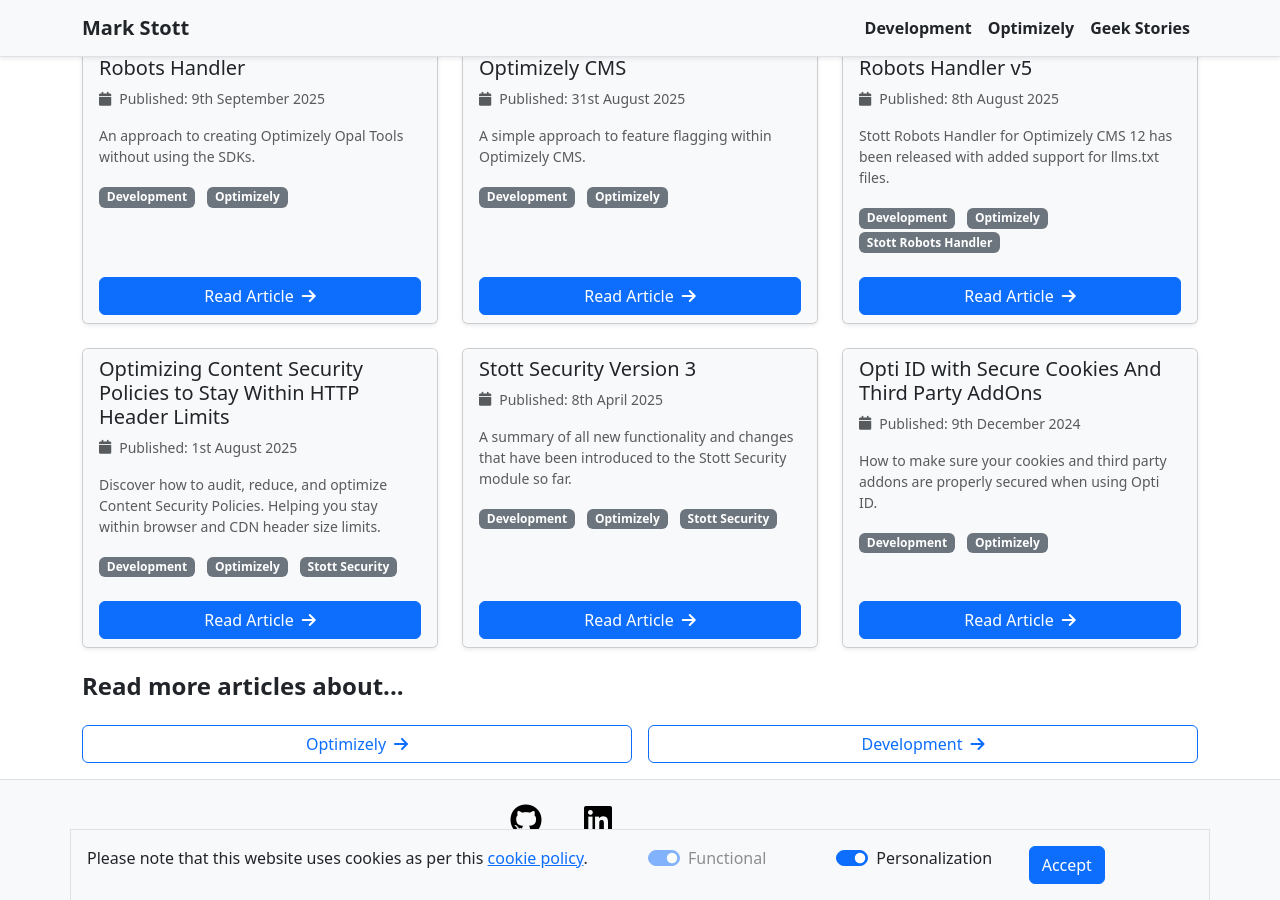
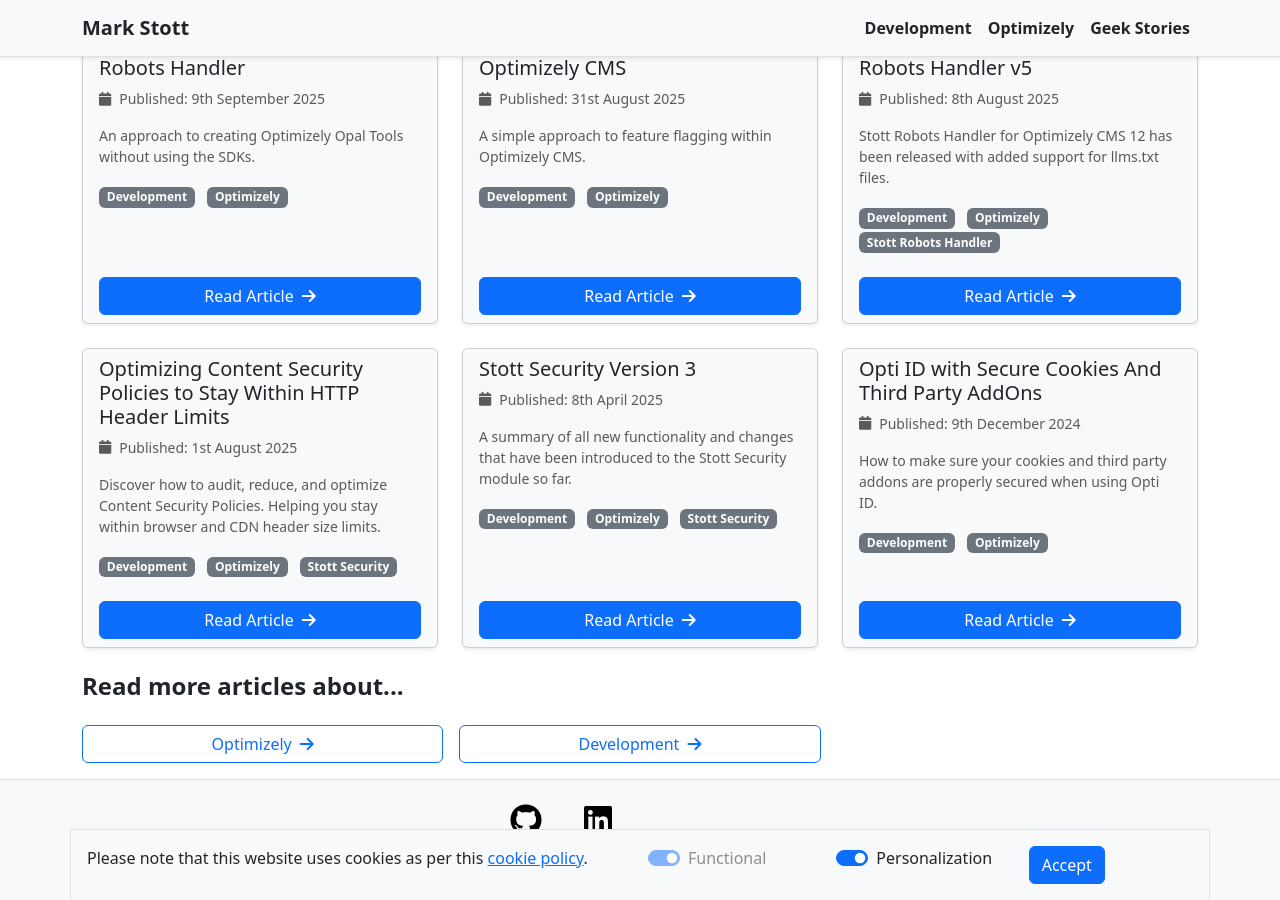
Before and after one commit to GeekInTheNorth/GeekInTheNorth.github.io, a Jekyll site: the page built from README.md, in a window 1280 px wide and 900 px high, scrolled down 678 px. Built offline with Jekyll 4.4.1, drawn with Linux system fonts in a browser that asks for light colours.

Commit message:
tweaks to more article button sizes

```diff
--- a/_layouts/homepage.html
+++ b/_layouts/homepage.html
@@ -78,10 +78,10 @@
 
     <h3 class="h4 fw-bold text-dark my-4 d-flex align-items-center">Read more articles about...</h3>
     <div class="row g-3">
-        <div class="col-md-6">
+        <div class="col-12 col-md-6 col-xl-4">
             <a href="/article/list/optimizely/" class="btn btn-outline-primary me-2 w-100">Optimizely<i class="fa-solid fa-arrow-right ms-2"></i></a>
         </div>
-        <div class="col-md-6">
+        <div class="col-12 col-md-6 col-xl-4">
             <a href="/article/list/development/" class="btn btn-outline-primary me-2 w-100">Development<i class="fa-solid fa-arrow-right ms-2"></i></a>
         </div>
     </section>
```
